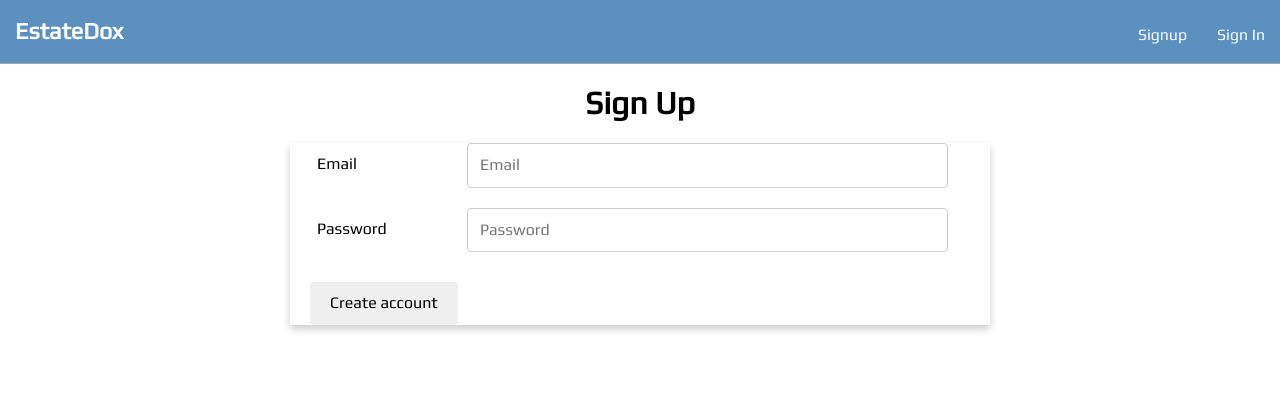
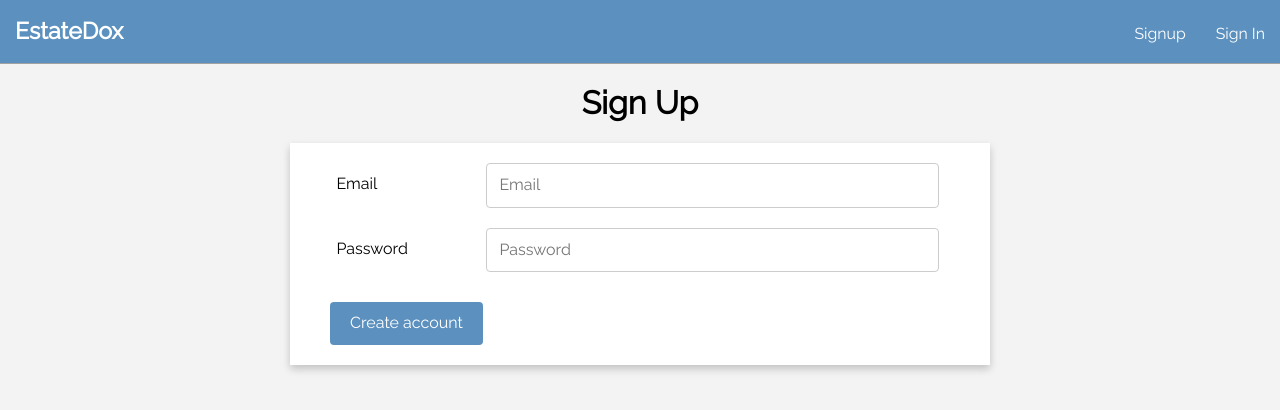
Before and after one commit to jbvance/thinkful-react-capstone-client, a React (Create React App) app: page /signup in a window 1280 px wide. Shown: the top 410 px of the page. Built offline with nearby package versions, Linux system fonts and the light colour scheme; no server answers.

Commit message:
add headings and stylings for wizard steps

```diff
--- a/public/index.html
+++ b/public/index.html
@@ -4,7 +4,7 @@
     <meta charset="utf-8">
     <link rel="shortcut icon" href="%PUBLIC_URL%/favicon.ico">
     <link href="https://fonts.googleapis.com/css?family=Open+Sans" rel="stylesheet">
-    <link href="https://fonts.googleapis.com/css?family=Play" rel="stylesheet">
+    <link href="https://fonts.googleapis.com/css?family=Raleway" rel="stylesheet">
     <link rel="stylesheet" href="https://use.fontawesome.com/releases/v5.6.1/css/all.css" integrity="sha384-gfdkjb5BdAXd+lj+gudLWI+BXq4IuLW5IT+brZEZsLFm++aCMlF1V92rMkPaX4PP" crossorigin="anonymous">
     <meta name="viewport" content="width=device-width, initial-scale=1, shrink-to-fit=no">
     <meta name="theme-color" content="#000000">
--- a/src/components/App.css
+++ /dev/null
@@ -1,32 +0,0 @@
-.App {
-  text-align: center;
-}
-
-.App-logo {
-  animation: App-logo-spin infinite 20s linear;
-  height: 40vmin;
-}
-
-.App-header {
-  background-color: #282c34;
-  min-height: 100vh;
-  display: flex;
-  flex-direction: column;
-  align-items: center;
-  justify-content: center;
-  font-size: calc(10px + 2vmin);
-  color: white;
-}
-
-.App-link {
-  color: #61dafb;
-}
-
-@keyframes App-logo-spin {
-  from {
-    transform: rotate(0deg);
-  }
-  to {
-    transform: rotate(360deg);
-  }
-}
--- a/src/components/auth/auth-form.js
+++ b/src/components/auth/auth-form.js
@@ -25,7 +25,7 @@ export class AuthForm extends Component {
             <div>
                 <h1 className="title-header">{this.props.title}</h1>
                 {this.props.errorMessage && <div className="alert alert-danger alert-danger-box alert-center">{this.props.errorMessage}</div>}
-                <form className="card" onSubmit={handleSubmit(this.onSubmit)}>
+                <form className="card card-signin" onSubmit={handleSubmit(this.onSubmit)}>
                     <Field
                         name="email"
                         id="email"
@@ -45,7 +45,7 @@ export class AuthForm extends Component {
                         />
                     <div className="row">
                         <div className="col-100">
-                            <button className="btn btn-submit">{this.props.buttonText}</button>
+                            <button className="btn btn-submit btn-login">{this.props.buttonText}</button>
                         </div>
                     </div>
                 </form>
--- a/src/components/dpoa/dpoa-agents.js
+++ b/src/components/dpoa/dpoa-agents.js
@@ -2,7 +2,6 @@ import React from 'react';
 import { Field, FieldArray, reduxForm } from 'redux-form';
 import validate from './validate';
 import  { renderField }  from '../utils';
-
 
 const renderAgents = ({ fields, meta: { error, submitFailed } }) => (
   <ul>
@@ -49,12 +48,14 @@ export const DpoaAgents = props => {
   return (
     <div className="card">
       <div className="card-heading">
-        <h3>Enter your agent(s)</h3>
-        <p>
-          Your agent is the person responsible for managing your affairs if you are unable to do so yourself.
-          You must enter at least one agent. If you list more than one agent (which is recommended), they will serve in the
-          order listed. If your first listed agent dies or is unable to act on your behalf, the second agent will then serve, etc.
-        </p>
+        <h3>Step 2: Enter your agent(s)</h3>
+       <ul>
+        <li>Your agent is the person responsible for managing your affairs if you are incapacitated.</li>
+        <li> You must enter at least one agent.</li>
+        <li>If you list more than one agent (which is recommended), they will serve in the
+            order listed. If your first listed agent dies or is unable to act on your behalf, the second agent will then serve, etc.</li>
+       </ul>
+
       </div>
       <form onSubmit={handleSubmit}>
       <FieldArray name="agents" component={renderAgents} />
--- a/src/components/dpoa/dpoa-profile.js
+++ b/src/components/dpoa/dpoa-profile.js
@@ -6,6 +6,11 @@ import { renderField } from '../utils';
 const DpoaProfile = props => {
   const { handleSubmit } = props
   return (
+    <div className="card">
+      <div className="card-heading">
+        <h3>Step 1: Enter you contact information</h3>
+        <p>This information will be used to identify you as the principal (the person creating the power of attorney).</p>
+      </div>
       <form className="card" onSubmit={handleSubmit}>
         <Field
           name="fullName"
@@ -27,6 +32,7 @@ const DpoaProfile = props => {
           </button>
         </div>
       </form>
+    </div>
   )
 }
 
--- a/src/components/dpoa/effective-now.js
+++ b/src/components/dpoa/effective-now.js
@@ -8,7 +8,7 @@ export const EffectiveNow = props => {
     return (
       <div className="card">
         <div className="card-heading">
-          <h3>When should this document become effective?</h3>
+          <h3>Step 3: When should this document become effective?</h3>
           <p>
             If you select 'Effective only upon my disability', your agent(s) will
             not be able to act on your behalf until your doctor has determined that you are
--- a/src/index.css
+++ b/src/index.css
@@ -5,9 +5,10 @@
 body {
   margin: 0;
   padding: 0;
-  font-family: 'Play', sans-serif;
+  font-family: 'Raleway', sans-serif;
   -webkit-font-smoothing: antialiased;
   -moz-osx-font-smoothing: grayscale;
+  background-color: #f3f3f3;
 }
 
 
@@ -65,9 +66,12 @@ label {
   display: inline-block;
 }
 
+
 .form-label {
  max-width: 150px;
 }
+
+
 
 .btn {
   padding: 12px 20px;
@@ -95,6 +99,11 @@ label {
   font-weight:900;
 }
 
+.btn-login {
+  background-color: #5b90bf;
+  color: white;
+}
+
 /* input[type=submit]:hover {
   background-color: #45a049;
 } */
@@ -104,11 +113,16 @@ label {
   transition: 0.3s;
   max-width: 700px;
   margin: 0 auto;
-
+  margin-bottom: 50px;
+  background-color: white;
 }
 
 .card form {
   padding: 10px;
+}
+
+.card-signin {
+  padding: 20px;
 }
 
 .card-heading {
@@ -116,7 +130,21 @@ label {
 }
 
 .card-heading h3 {
+  background-color: #3498db
+}
+
+.card-heading h3 {
   text-align: center;
+  padding: 20px 0;
+  color: white;
+}
+
+.card-heading ul {
+  list-style: circle;
+}
+
+.card-heading ul li {
+  margin-bottom: 10px;
 }
 
 div.alert-danger:before, span.alert-danger:before {
```
Also changed, not shown: 1 other file (tests, documents, lock files or other folders). Lines whose indentation alone changed are shown as unchanged.
